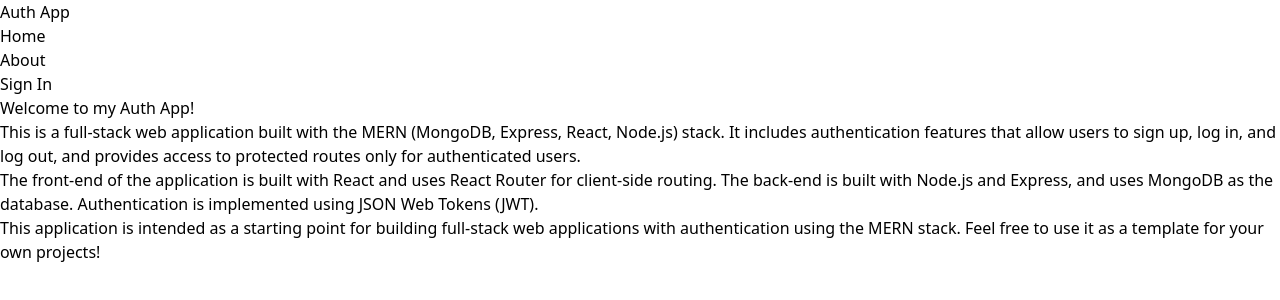
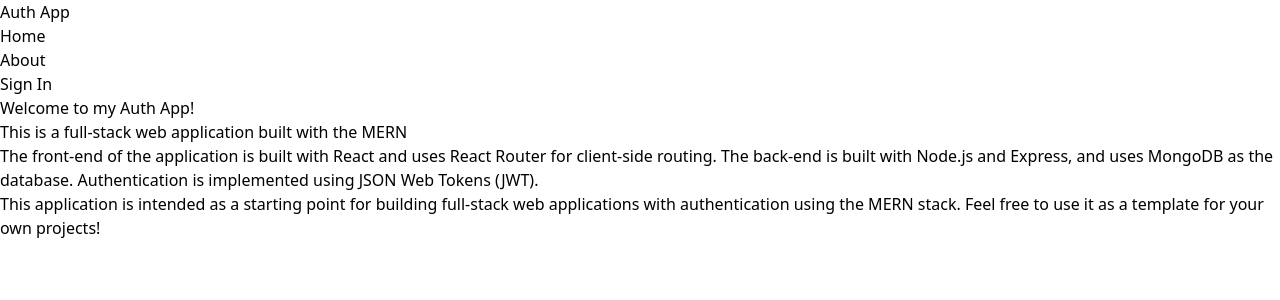
Before and after one commit to Razalp/Auth-with-Reactjs-json-web-token-jwt-redux-toolkit-cookie-tailwindcss, a React (Vite) app in the folder client/: page / in a window 1280 px wide. Shown: the top 300 px of the page. Built offline with nearby package versions, Linux system fonts and the light colour scheme.

Commit message:
some changes make

```diff
--- a/client/src/pages/Home.jsx
+++ b/client/src/pages/Home.jsx
@@ -7,10 +7,7 @@
         Welcome to my Auth App!
       </h1>
       <p className='mb-4 text-slate-700'>
-        This is a full-stack web application built with the MERN (MongoDB,
-        Express, React, Node.js) stack. It includes authentication features that
-        allow users to sign up, log in, and log out, and provides access to
-        protected routes only for authenticated users.
+        This is a full-stack web application built with the MERN
       </p>
       <p className='mb-4 text-slate-700'>
         The front-end of the application is built with React and uses React
```
